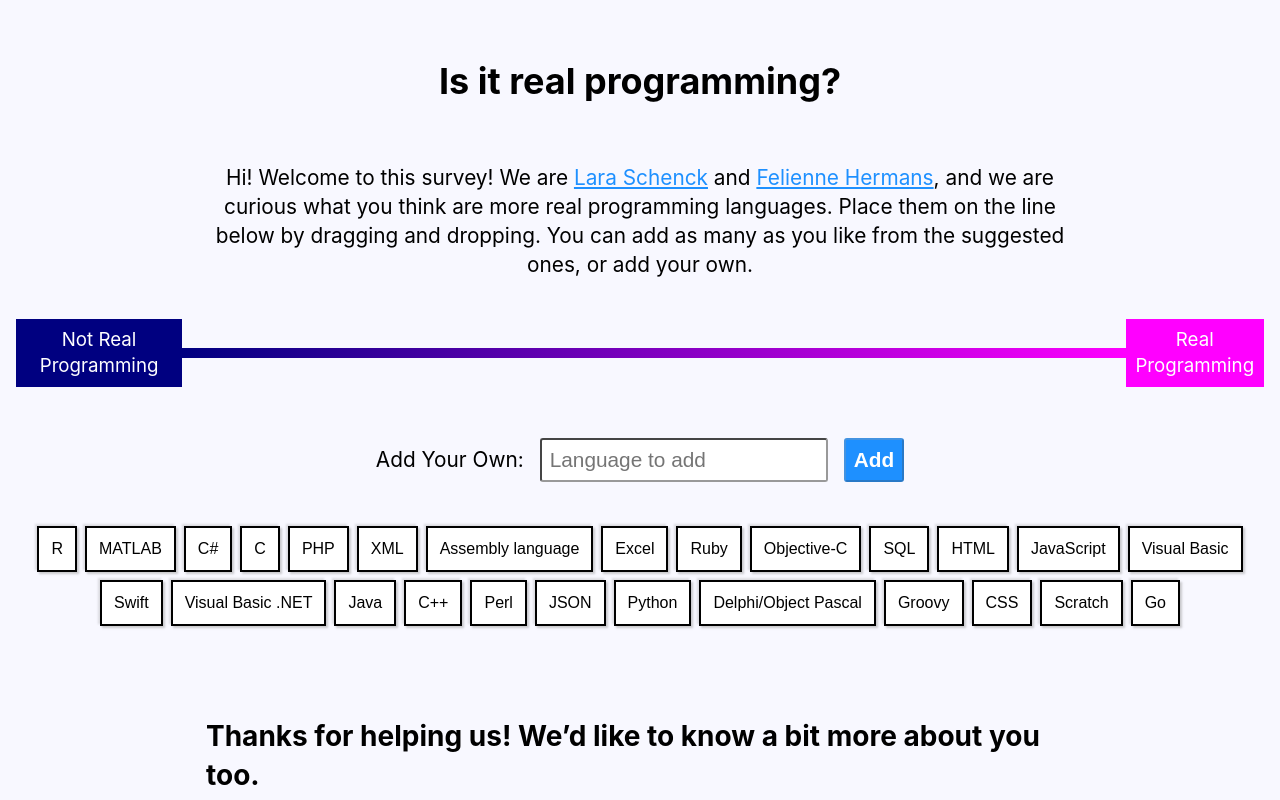
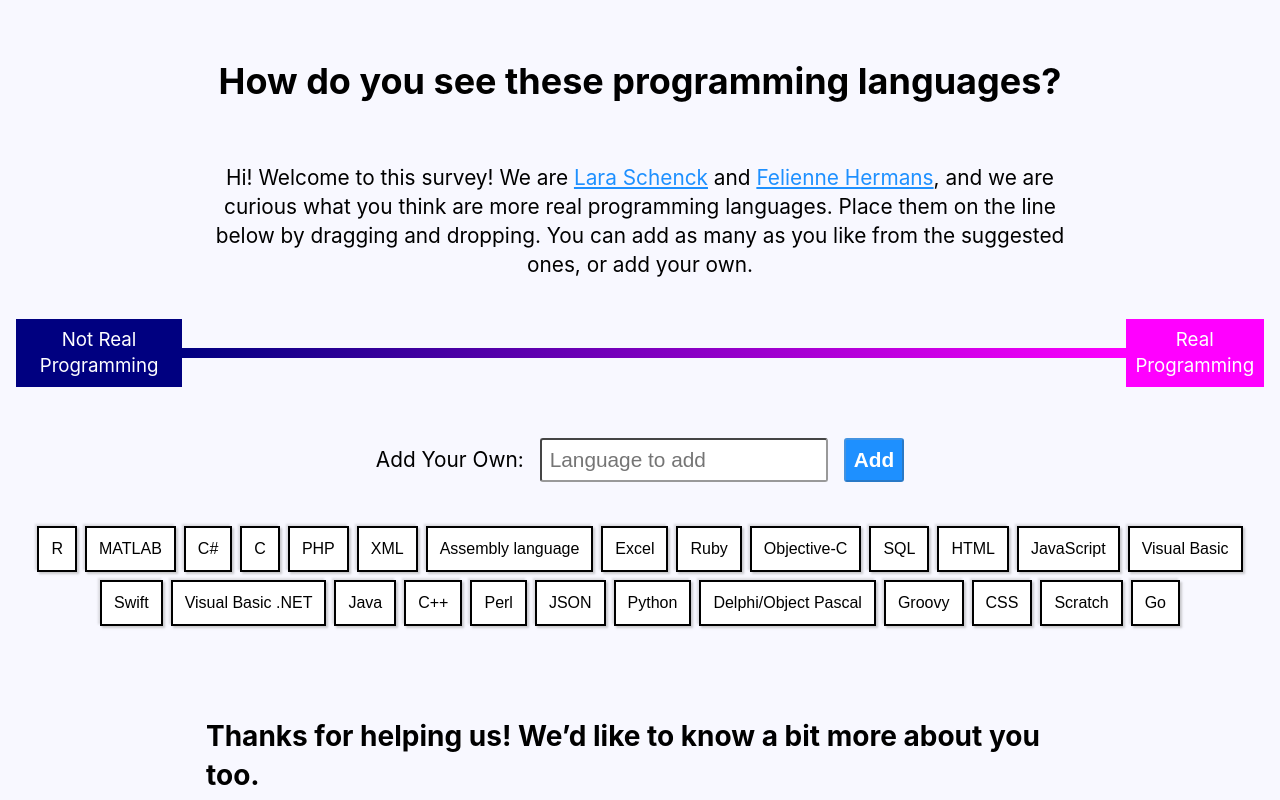
Before and after one commit to laras126/pls-webapp, a website with bundled scripts: page index.html in a window 1280 px wide. Shown: the top 800 px of the page. Built offline with nearby package versions, Linux system fonts and the light colour scheme.

Commit message:
changed title

```diff
--- a/index.html
+++ b/index.html
@@ -11,7 +11,7 @@
 	<p class="u-hidden@tablet u-hidden@landscape u-text-center u-padding-a-1 u-background-yellow u-font-size-16">It looks like you are using a small screen! We recommend rotating your screen to see the full board.</p>
 
 	<header class="a-wrapper u-text-center">
-		<h1 class="u-padding-tb-2 u-font-size-36">Is it real programming?</h1>
+		<h1 class="u-padding-tb-2 u-font-size-36">How do you see these programming languages?</h1>
 		<p class="a-paragraph-text">Hi! Welcome to this survey! We are <a href="https://notlaura.com">Lara Schenck</a> and <a href="http://www.felienne.com/">Felienne Hermans</a>, and we are curious what you think are more real programming languages. Place them on the line below by dragging and dropping. You can add as many as you like from the suggested ones, or add your own.</p>
 	</header>
 
```
